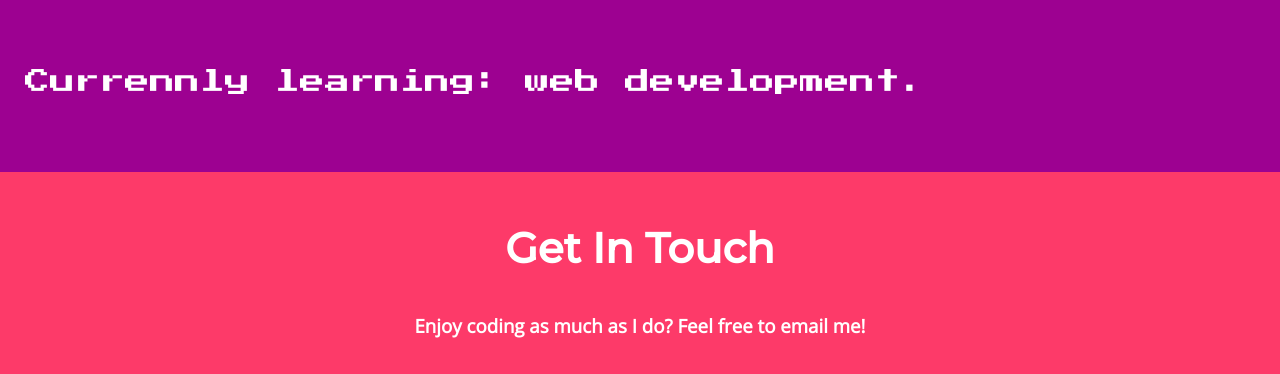
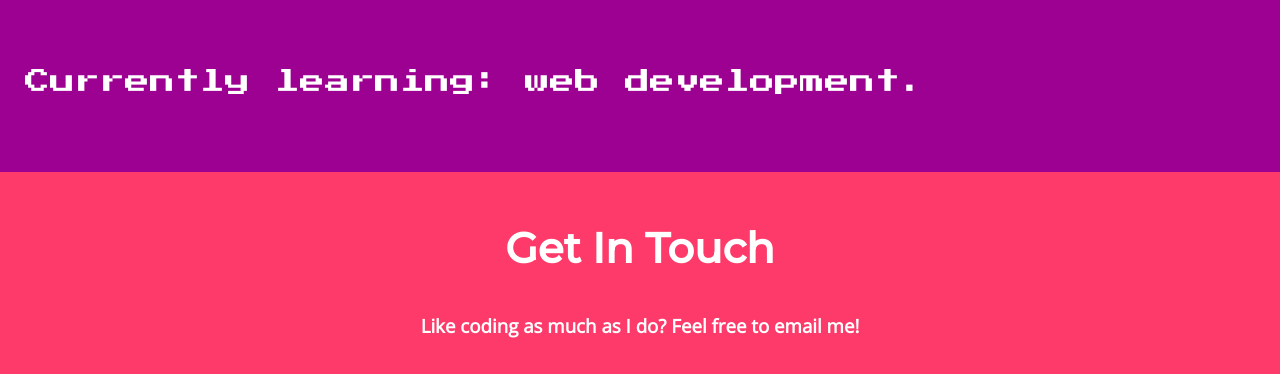
Before and after one commit to rzv09/my_site, a plain HTML site: page index.html in a window 1280 px wide. Shown: the part 715-1089 px from the top of the page. Drawn offline with nearby package versions, Linux system fonts and the light colour scheme.

Commit message:
Fixed some typos

```diff
--- a/index.html
+++ b/index.html
@@ -36,14 +36,14 @@
                     </p>
                     <p class="description">I have a lot of experience in Python, Java and C. I enjoy learning new programming languages
                         and teaching others about them. </p>
-                    <p class="currently-learning description">Currennly learning: web development.</p>
+                    <p class="currently-learning description">Currently learning: web development.</p>
                 </div>
             </div>
 
         </div>
         <div class="bottom-container">
             <h2 class="get-in-touch">Get In Touch</h2>
-            <h3>Enjoy coding as much as I do? Feel free to email me!</h3>
+            <h3>Like coding as much as I do? Feel free to email me!</h3>
             <a class="btn" href="mailto:rzv090701@gmail.com">CONTACT ME</a>
             <div class="contact-info">
                 <a class="footer-link" href="https://www.linkedin.com/">LinkedIn</a>
```
